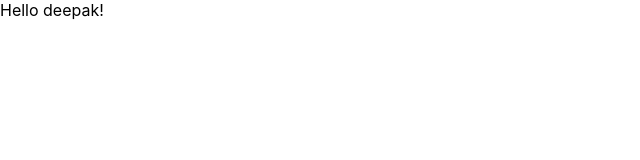
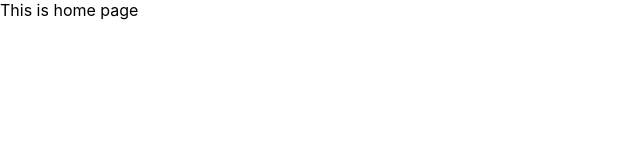
Before and after one commit to deepak5204/box-office, a React (Create React App) app: page / in a window 1280 px wide. Shown: the top 160 px of the page, without its empty margins (0-640 px from the left). Built offline with nearby package versions, Linux system fonts and the light colour scheme.

Commit message:
added react router

```diff
--- a/package.json
+++ b/package.json
@@ -8,6 +8,8 @@
     "@testing-library/user-event": "^13.5.0",
     "react": "^18.2.0",
     "react-dom": "^18.2.0",
+    "react-router": "^5.2.0",
+    "react-router-dom": "^5.2.0",
     "react-scripts": "5.0.1",
     "web-vitals": "^2.1.4",
     "workbox-background-sync": "^6.5.3",
--- a/src/App.js
+++ b/src/App.js
@@ -1,12 +1,28 @@
 import React from 'react';
+import { Switch, Route }  from 'react-router-dom';
 
 
 function App() {
-  return (
-    <div >
-      Hello deepak!
-    </div>
-  );
+
+
+  return   <Switch>
+
+    <Route exact path = "/">
+      This is home page
+      </Route>
+
+    <Route exact path = '/starred'>
+      This is starred
+      </Route>
+
+      <Route>
+        This is 404 page
+      </Route>
+
+
+  </Switch>
+
+
 }
 
 export default App;
--- a/src/index.js
+++ b/src/index.js
@@ -1,15 +1,17 @@
 import React from 'react';
 import ReactDOM from 'react-dom/client';
+import { BrowserRouter } from 'react-router-dom';
 import './index.css';
+
 import App from './App';
 import * as serviceWorkerRegistration from './serviceWorkerRegistration';
 import reportWebVitals from './reportWebVitals';
 
 const root = ReactDOM.createRoot(document.getElementById('root'));
 root.render(
-
+    <BrowserRouter>
     <App />
-
+    </BrowserRouter>
 );
 
 // If you want your app to work offline and load faster, you can change
```
Also changed, not shown: 1 other file (tests, documents, lock files or other folders).
